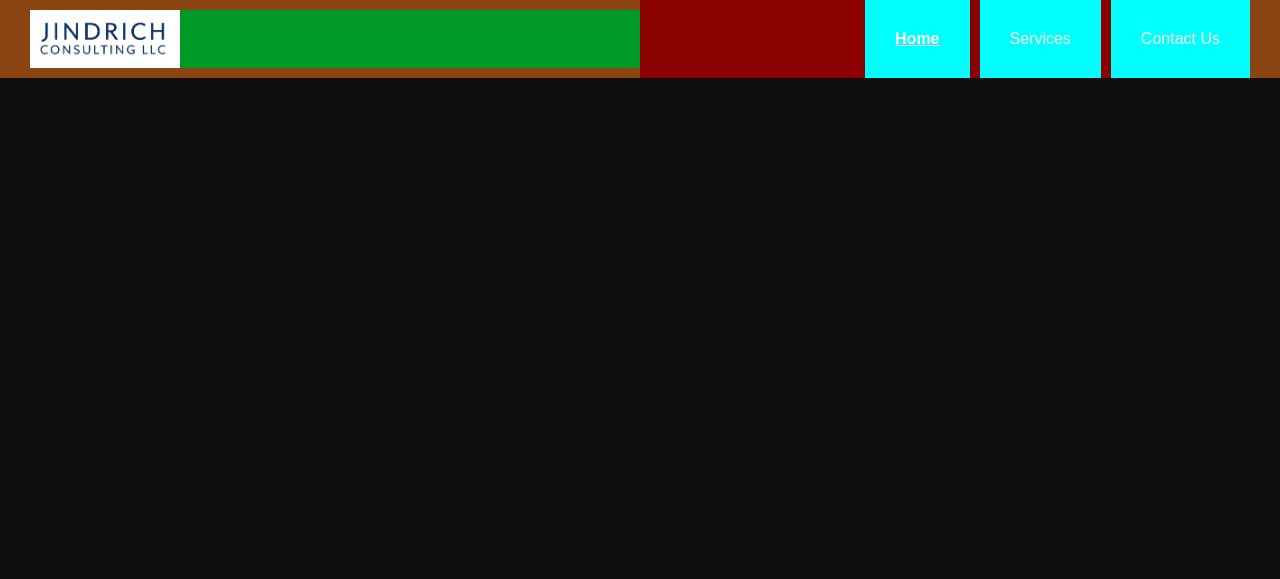
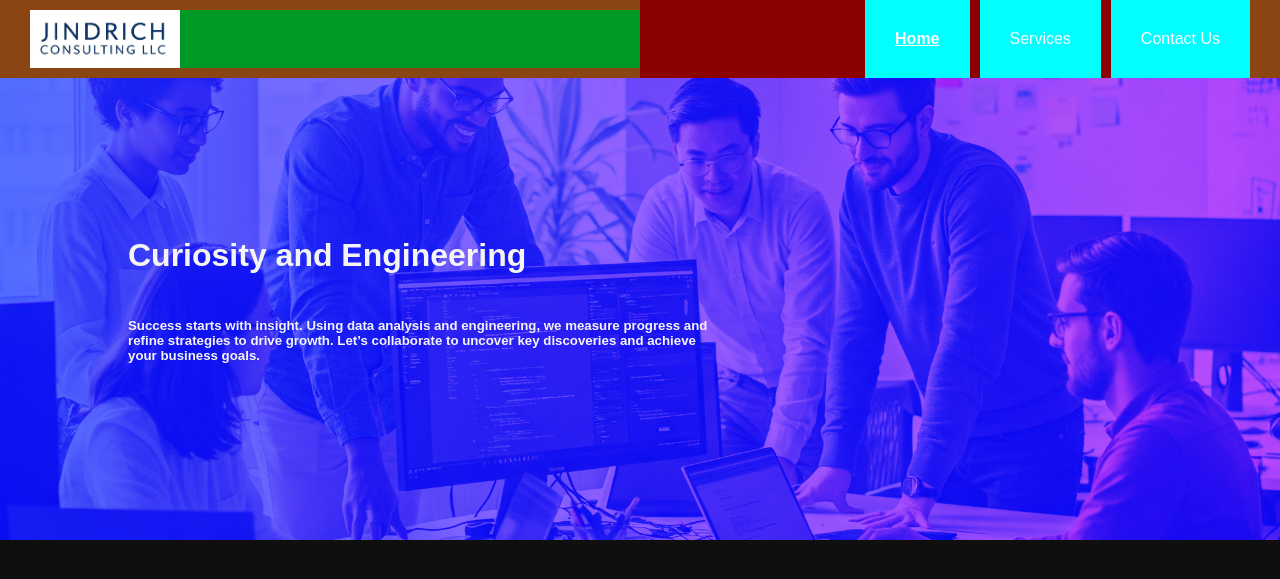
Before and after one commit to jindrich-consulting-llc/jindrich-consulting-llc.github.io, a Jekyll site: the page built from index.md, in a window 1280 px wide. Shown: the top 579 px of the page. Built offline with Jekyll 4.4.1, drawn with Linux system fonts in a browser that asks for light colours.

Commit message:
🐞⚙️: <refactor> removed bootstrap from navbar and banner </refactor>

```diff
--- a/_includes/header.html
+++ b/_includes/header.html
@@ -18,7 +18,7 @@
         <li class="nav-item dropdown {% if page.url == '/services' %}active{% endif %}">
             <a class="nav-link" href="/services">Services</a>
             <div class="dropdown-menu">
-                    <ul class="dropdown-item-container">
+                <ul class="dropdown-list">
                     {% for service in site.data.services %}
                     <li><a class="dropdown-item" href="{{ service.url }}">{{ service.name }}</a></li>
                     {% endfor %}
@@ -32,24 +32,24 @@
         </li>
 
     </ul>
+</div>
 
 <!-- Banner -->
-<!--    <div class="banner">-->
-<!--        <div class="banner-gradient">-->
-<!--            <img src="../assets/img/Gemini_Generated_Image_Engineers.jpeg" alt="Engineers at work">-->
-<!--        </div>-->
-<!--        <div class="banner-content">-->
-<!--            {% if page.url == '/' %}-->
-<!--            <h1>Curiosity and Engineering</h1>-->
-<!--            <h5>-->
-<!--                Success starts with insight. Using data analysis and engineering, we measure progress-->
-<!--                and refine strategies to drive growth. Let’s collaborate to uncover key discoveries and achieve your-->
-<!--                business goals.-->
-<!--            </h5>-->
-<!--            {% elsif page.url == '/services' %}-->
-<!--            <h1>Services</h1>-->
-<!--            <h5> Feel free to browse our services and learn how they can impact your business.</h5>-->
-<!--            {% endif %}-->
-<!--        </div>-->
-<!--    </div>-->
+<div class="banner">
+    <div class="banner-gradient">
+        <img src="../assets/img/Gemini_Generated_Image_Engineers.jpeg" alt="Engineers at work">
     </div>
+    <div class="banner-content">
+        {% if page.url == '/' %}
+        <h1>Curiosity and Engineering</h1>
+        <h5>
+            Success starts with insight. Using data analysis and engineering, we measure progress
+            and refine strategies to drive growth. Let’s collaborate to uncover key discoveries and achieve your
+            business goals.
+        </h5>
+        {% elsif page.url == '/services' %}
+        <h1>Services</h1>
+        <h5> Feel free to browse our services and learn how they can impact your business.</h5>
+        {% endif %}
+    </div>
+</div>
--- a/assets/css/navigation/header_styles.css
+++ b/assets/css/navigation/header_styles.css
@@ -9,7 +9,7 @@
     align-items: center;
     color: var(--color-primary-text);
     background-color: saddlebrown;
-    z-index: 1000;
+    z-index: 10;
 }
 
 .logo-img {
@@ -60,47 +60,62 @@
         opacity: 1;
     }
 }
+
 .dropdown-menu {
     display: flex;
     flex-direction: column;
+    position: absolute;
     opacity: 0;
-    position: absolute;
     transition: .2s ease-in-out;
 }
-.dropdown-menu:hover{
-    opacity: 1;
-}
-.dropdown-item-container {
-    background-color: #4CAF50;
+
+.dropdown-list {
     display: flex;
     flex-direction: column;
-    gap:4px;
     margin-top: 10px !important;
     padding: 10px !important;
+    border-radius: 5px;
+    background-color: #4CAF50;
 }
+
 .dropdown-item:hover {
-    text-decoration: none;
-    background-color: #424ff8;
+    text-decoration: none !important;
+    background-color: olivedrab;
 }
 
 /* Banner */
 .banner {
+    top: 0;
+    left: 0;
+    position: absolute;
+    width: 100%;
     height: 100%;
-    max-height: 400px;
-    background-color: #009926;
+    max-height: 60vh;
+    z-index: 0;
 }
 
 .banner-gradient {
-    /*background-image: linear-gradient(to right, var(--color-primary-bg), var(--color-primary-bg-3));*/
-    /*z-index: 0;*/
+    position: absolute;
+    width: 100%;
+    height: 100%;
+    background-image: linear-gradient(to right, var(--color-primary-bg), var(--color-primary-bg-3));
 }
 
 .banner-gradient img {
-    /*position: absolute;*/
-    /*top: 0;*/
-    /*left: 0;*/
-    /*width: 100%;*/
-    /*height: 100%;*/
-    /*background-size: cover;*/
-    /*!*mix-blend-mode: overlay;*!*/
+    width: 100%;
+    height: 100%;
+    object-fit: cover;
+    mix-blend-mode: overlay;
 }
+
+.banner-content {
+    position: absolute;
+    display: flex;
+    top: 40%;
+    left: 10%;
+    width: 100%;
+    max-width: 600px;
+    flex-direction: column;
+    justify-content: flex-start;
+    z-index: 1;
+}
```
Lines whose indentation alone changed are shown as unchanged.
